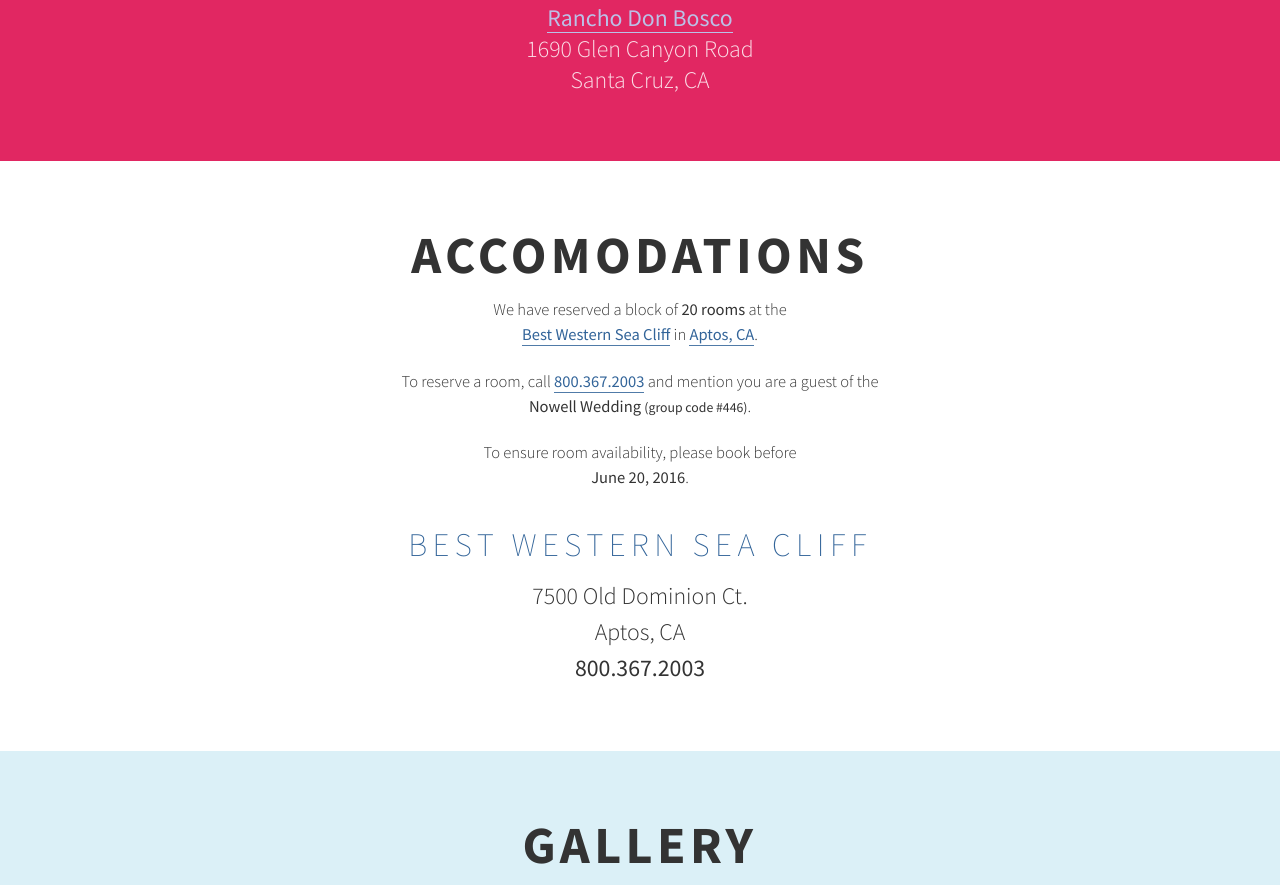
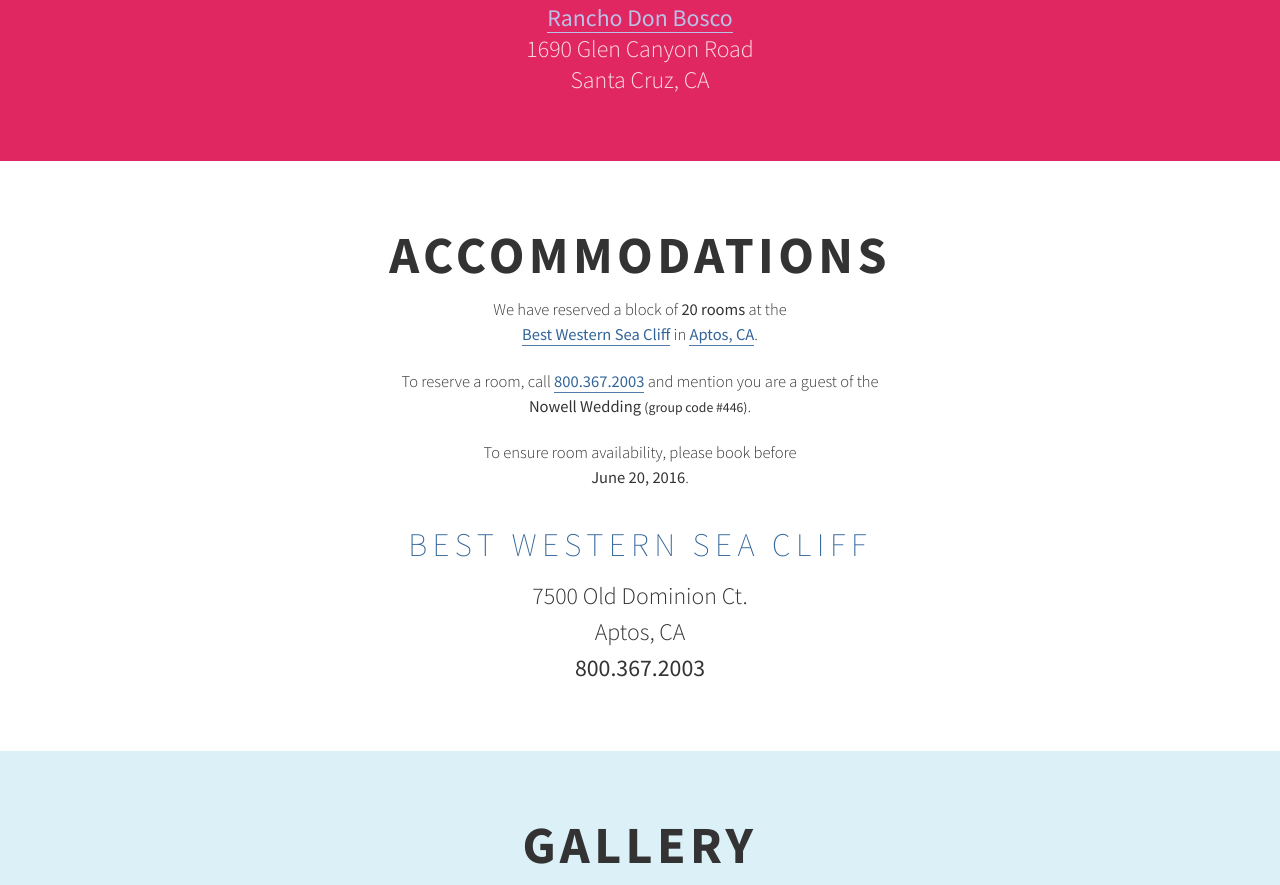
Before and after one commit to cvan/stellaandcord, a website: page index.html in a window 1280 px wide. Shown: the part 1636-2521 px from the top of the page. Drawn offline with Linux system fonts and the light colour scheme.

Commit message:
fix Accommodations typo

```diff
--- a/index.html
+++ b/index.html
@@ -45,9 +45,9 @@
         </address>
       </div>
     </section>
-    <section id="accomodations" class="section section--center section--accomodations copy">
+    <section id="accommodations" class="section section--center section--accommodations copy">
       <div class="section__wrap">
-        <h2>Accomodations</h2>
+        <h2>Accommodations</h2>
         <p>
           We have reserved a block of <strong>20 rooms</strong> at the<br><a href="http://www.seacliffinn.com/">Best Western Sea Cliff</a> in <a href="https://www.google.com/maps/place/Best+Western+Seacliff+Inn/">Aptos, CA</a>.</p>
         </p>
```
